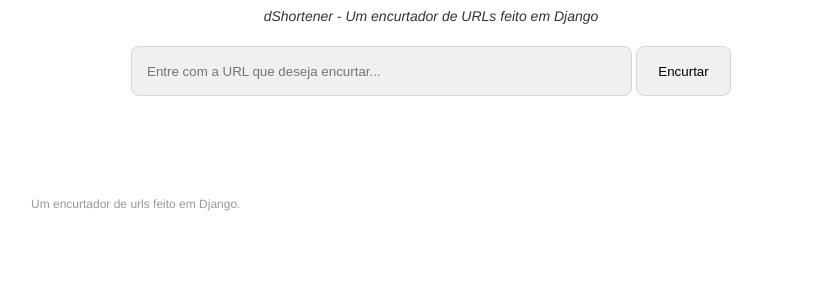
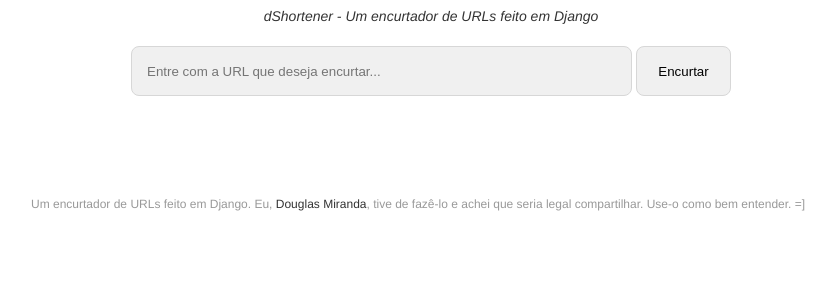
Before and after one commit to douglasmiranda/dshortener, a Django app: page / in a window 1280 px wide. Shown: the part 282-581 px from the top of the page, without its empty margins (209-1045 px from the left). Run offline with Django 3.2, Linux system fonts and the light colour scheme; parts of the project's set-up code (start-up, migrations or seed data) failed here and were passed over.

Commit message:
adicionando nota no rodapé

```diff
--- a/dshortener/static/css/base.css
+++ b/dshortener/static/css/base.css
@@ -96,3 +96,12 @@ body {
     color: #999999;
     font-size:12px;
 }
+
+#footer a{
+    color: #333333;
+    text-decoration:none;
+}
+
+#footer a:hover{
+    text-decoration:underline;
+}
--- a/dshortener/templates/base.html
+++ b/dshortener/templates/base.html
@@ -37,7 +37,7 @@
         {% block content %} {% endblock %}
     </div>
     <div id="footer">
-        Um encurtador de urls feito em Django.
+        Um encurtador de URLs feito em Django. Eu, <a href="http://douglasmiranda.com/">Douglas Miranda</a>, tive de fazê-lo e achei que seria legal compartilhar. Use-o como bem entender. =]
     </div>
     {% block js %}{% endblock %}
 </body>
```
